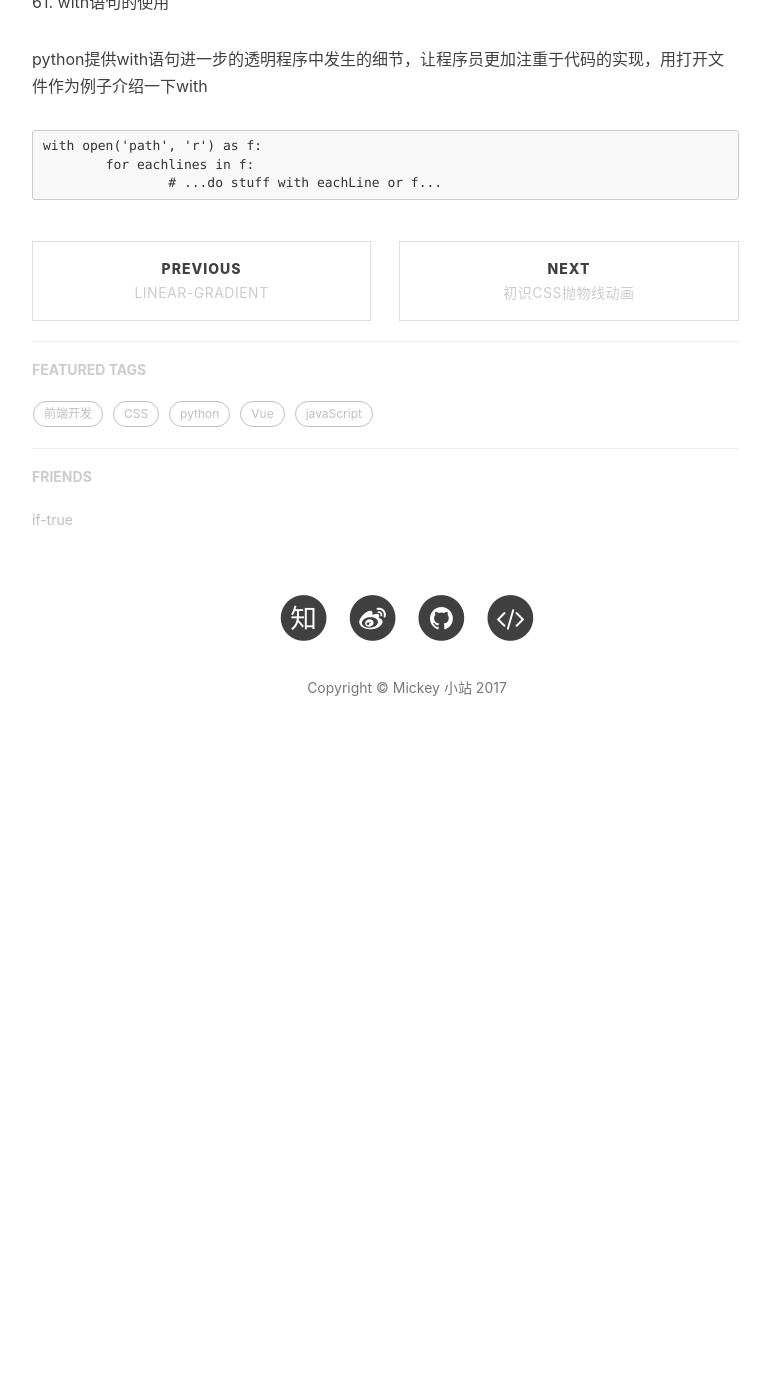
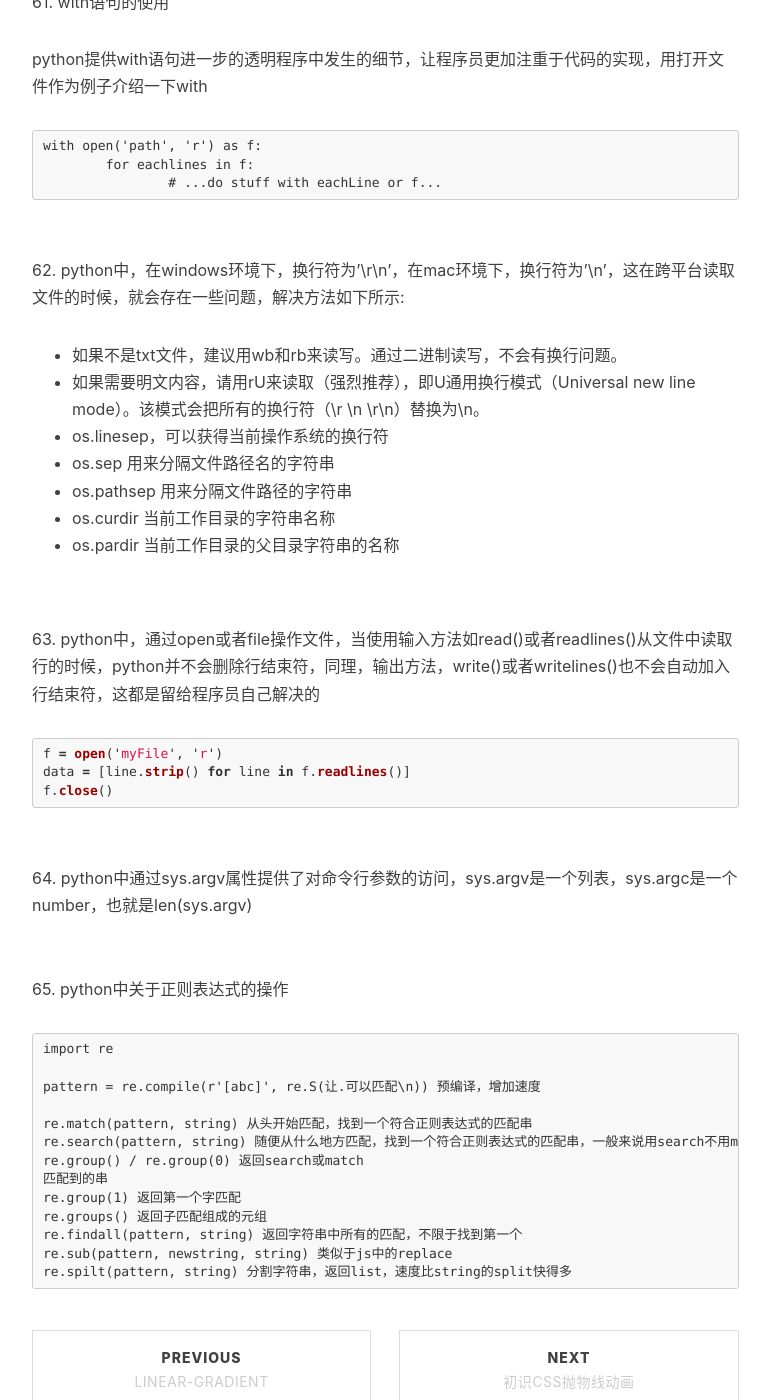
Before and after one commit to mickey0524/mickey0524.github.io, a Jekyll site: the page built from _posts/2017-08-05-begin-python.md, in a window 1280 px wide and 1400 px high, scrolled down 15388 px. Shown: the whole window, without its empty margins (233-1003 px from the left). Built offline with Jekyll 4.4.1, drawn with Linux system fonts in a browser that asks for light colours; nearby versions of some CDN libraries; comment, search, counter and statistics services are not loaded; before the commit the page ends 16179 px from its top, so only the background shows below that; some of the changed text lies outside the part shown.

Commit message:
feat(python): 增加begin-python的知识点

````diff
--- a/_posts/2017-08-05-begin-python.md
+++ b/_posts/2017-08-05-begin-python.md
@@ -528,7 +528,7 @@ delattr(obj, attr)
 
 vars(obj = None) 返回obj的属性及其的一个字典；如果没有给出obj，vars()显示局部名字空间字典(属性及其值)，也就是locals()
 
-在类中间方法中返回一个类，一般不建议直接使用类名，这样修改的时候需要逐个查找修改，推荐使用self.__class__方法
+在类中间方法中返回一个类，一般不建议直接使用类名，这样修改的时候需要逐个查找修改，推荐使用`self.__class__`方法
 
 <br>60. python except 捕获异常既可以分开操作，也可以作为一个元组合在一起捕获
 
@@ -561,3 +561,41 @@ with open('path', 'r') as f:
 	for eachlines in f:
 		# ...do stuff with eachLine or f...
 ```
+
+<br>62. python中，在windows环境下，换行符为'\r\n'，在mac环境下，换行符为'\n'，这在跨平台读取文件的时候，就会存在一些问题，解决方法如下所示:
+
+* 如果不是txt文件，建议用wb和rb来读写。通过二进制读写，不会有换行问题。
+* 如果需要明文内容，请用rU来读取（强烈推荐），即U通用换行模式（Universal new line mode）。该模式会把所有的换行符（\r \n \r\n）替换为\n。
+* os.linesep，可以获得当前操作系统的换行符
+* os.sep 用来分隔文件路径名的字符串
+* os.pathsep 用来分隔文件路径的字符串
+* os.curdir 当前工作目录的字符串名称
+* os.pardir 当前工作目录的父目录字符串的名称
+
+<br>63. python中，通过open或者file操作文件，当使用输入方法如read()或者readlines()从文件中读取行的时候，python并不会删除行结束符，同理，输出方法，write()或者writelines()也不会自动加入行结束符，这都是留给程序员自己解决的
+
+```js
+f = open('myFile', 'r')
+data = [line.strip() for line in f.readlines()]
+f.close()
+```
+
+<br>64. python中通过sys.argv属性提供了对命令行参数的访问，sys.argv是一个列表，sys.argc是一个number，也就是len(sys.argv)
+
+<br>65. python中关于正则表达式的操作
+
+```
+import re
+
+pattern = re.compile(r'[abc]', re.S(让.可以匹配\n)) 预编译，增加速度
+
+re.match(pattern, string) 从头开始匹配，找到一个符合正则表达式的匹配串
+re.search(pattern, string) 随便从什么地方匹配，找到一个符合正则表达式的匹配串，一般来说用search不用match
+re.group() / re.group(0) 返回search或match
+匹配到的串
+re.group(1) 返回第一个字匹配
+re.groups() 返回子匹配组成的元组
+re.findall(pattern, string) 返回字符串中所有的匹配，不限于找到第一个
+re.sub(pattern, newstring, string) 类似于js中的replace
+re.spilt(pattern, string) 分割字符串，返回list，速度比string的split快得多
+```
````
